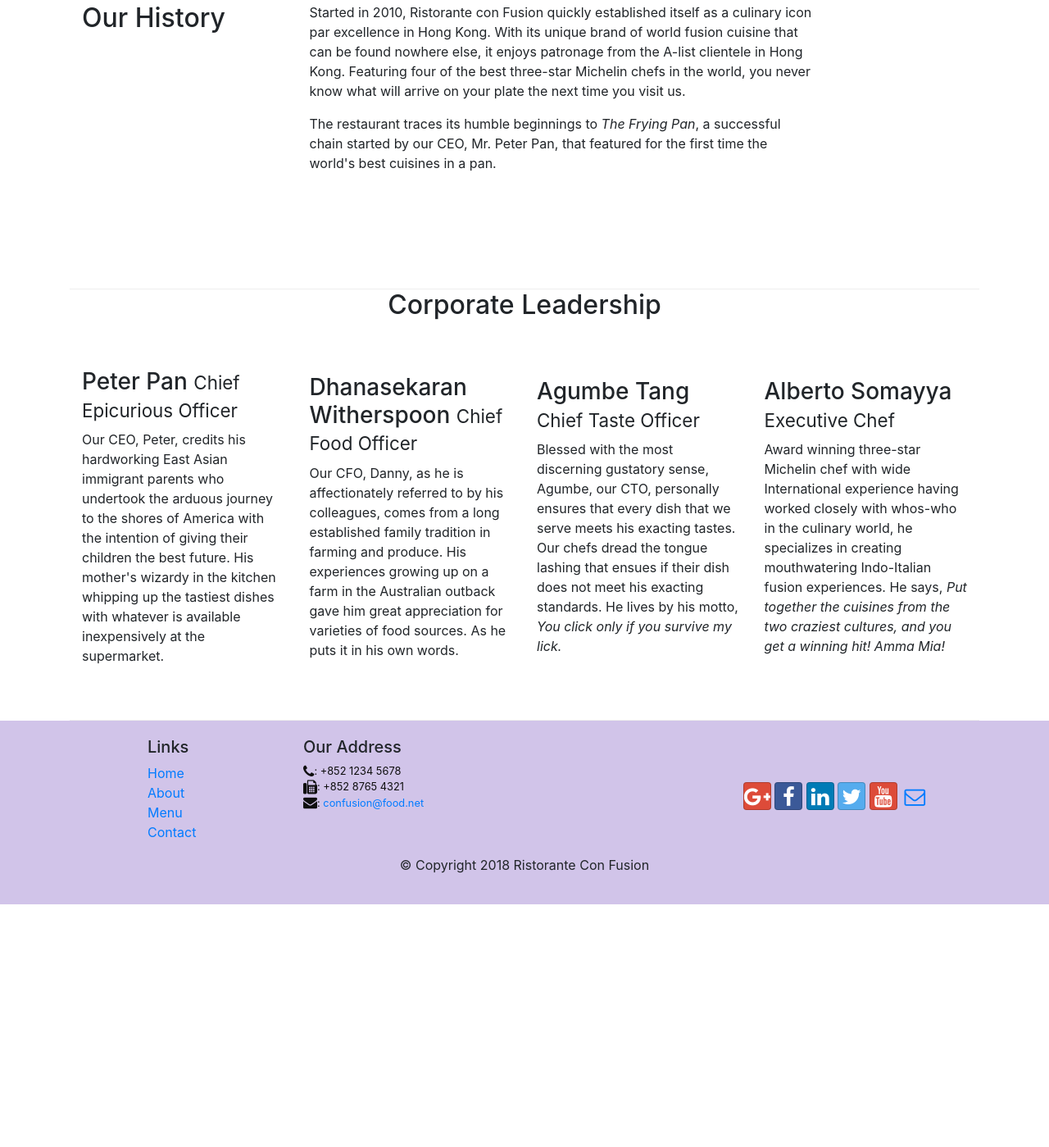
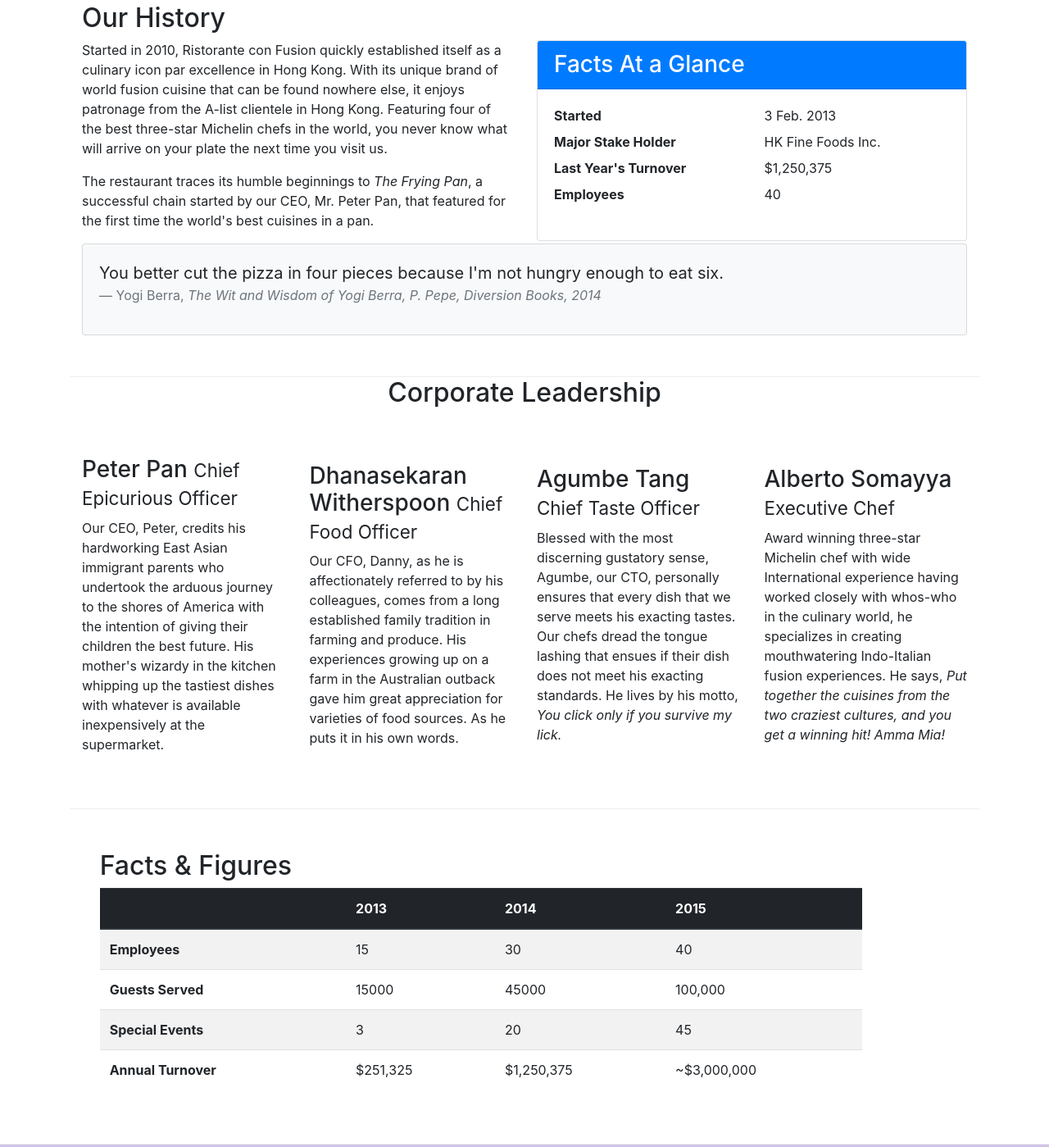
Before and after one commit to NohaWaly/Bootstrap-Project, a website: page aboutus.html in a window 1280 px wide. Shown: the part 512-1911 px from the top of the page at 82% size. Before the commit the page ends 1615 px from the top, so only its background shows below. Drawn offline with nearby package versions, Linux system fonts and the light colour scheme.

Commit message:
Tables and cards

```diff
--- a/aboutus.html
+++ b/aboutus.html
@@ -66,10 +66,10 @@
 
         <div class="row row-content">
 
-                <div class="col-12 col-md-3 col-offset-2">
+                <div class="col-12">
                     <h2>Our History</h2>
                 </div>
-            <div class="col-12 col-md-7">
+            <div class="col-12 col-md-6">
                 <p>Started in 2010, Ristorante con Fusion quickly established itself as a culinary icon par excellence
                     in Hong Kong. With its unique brand of world fusion cuisine that can be found nowhere else, it
                     enjoys patronage from the A-list clientele in Hong Kong. Featuring four of the best three-star
@@ -78,6 +78,35 @@
                 <p>The restaurant traces its humble beginnings to <em>The Frying Pan</em>, a successful chain started by
                     our CEO, Mr. Peter Pan, that featured for the first time the world's best cuisines in a pan.</p>
             </div>
+            <div class="col-12 col-sm-6">
+                    <div class="card">
+                        <h3 class="card-header bg-primary text-white">Facts At a Glance</h3>
+                        <div class="card-body">
+                            <dl class="row">
+                                <dt class="col-6">Started</dt>
+                                <dd class="col-6">3 Feb. 2013</dd>
+                                <dt class="col-6">Major Stake Holder</dt>
+                                <dd class="col-6">HK Fine Foods Inc.</dd>
+                                <dt class="col-6">Last Year's Turnover</dt>
+                                <dd class="col-6">$1,250,375</dd>
+                                <dt class="col-6">Employees</dt>
+                                <dd class="col-6">40</dd>
+                            </dl>
+                        </div>
+                    </div>
+                </div>
+                <div class="col-12">
+                        <div class="card card-body bg-light ">
+                            <blockquote class="blockquote">
+                                <p class="mb-0">You better cut the pizza in four pieces because
+                                    I'm not hungry enough to eat six.</p>
+                                <footer class="blockquote-footer">Yogi Berra,
+                                    <cite title="Source Title">The Wit and Wisdom of Yogi Berra,
+                                    P. Pepe, Diversion Books, 2014</cite>
+                                </footer>
+                            </blockquote>
+                        </div>
+                    </div>
         </div>
 
 
@@ -85,6 +114,7 @@
         <div class="row row-header justify-content-center">
             <h2>Corporate Leadership</h2>
         </div>
+
         <div class="row row-content  align-items-center">
 
 
@@ -123,10 +153,57 @@
         </div>
     </div>
 
+    <div class="row row-content">
+            <div class="col-12 col-sm-9 offset-1">
+                <h2>Facts &amp; Figures</h2>
+                <div class="table-responsive">
+                        <table class="table table-striped">
+                            <thead class="thead-dark">
+                                <tr>
+                                    <th>&nbsp;</th>
+                                    <th>2013</th>
+                                    <th>2014</th>
+                                    <th>2015</th>
+                                </tr>
+                            </thead>
+                            <tbody>
+                                <tr>
+                                    <th>Employees</th>
+                                    <td>15</td>
+                                    <td>30</td>
+                                    <td>40</td>
+                                </tr>
+                                <tr>
+                                    <th>Guests Served</th>
+                                    <td>15000</td>
+                                    <td>45000</td>
+                                    <td>100,000</td>
+                                </tr>
+                                <tr>
+                                    <th>Special Events</th>
+                                    <td>3</td>
+                                    <td>20</td>
+                                    <td>45</td>
+                                </tr>
+                                <tr>
+                                    <th>Annual Turnover</th>
+                                    <td>$251,325</td>
+                                    <td>$1,250,375</td>
+                                    <td>~$3,000,000</td>
+                                </tr>
+                            </tbody>
+                        </table>
+                    </div>
+            </div>
+             <div class="col-12 col-sm-2">
+            </div>
+    </div>
+
+
 
     <footer class="footer">
         <div class="container">
-            <div class="row">
+            <div class="row ">
                 <div class="col-4 offset-1 col-sm-2">
                     <h5>Links</h5>
                     <ul class="list-unstyled">
--- a/css/styles.css
+++ b/css/styles.css
@@ -25,6 +25,7 @@ body{
     padding: 20px 0px 20px 0px;
 }
 
+
 .jumbotron {
     padding:70px 30px 70px 30px;
     margin:0px auto;
```
